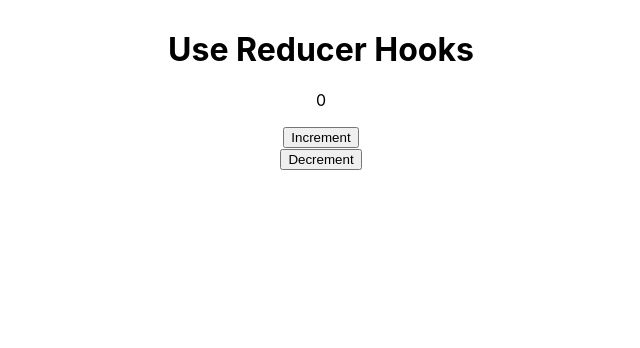
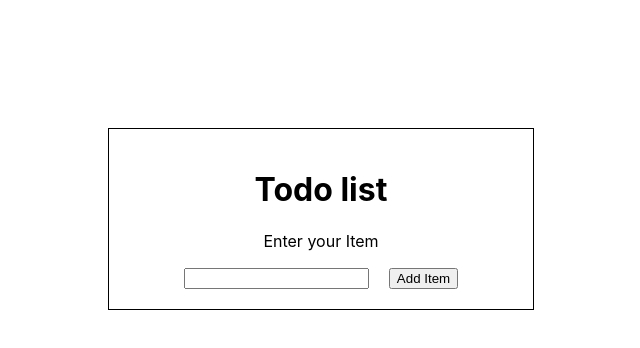
Before and after one commit to mosin92/Bootacmp_React_Hook, a React (Create React App) app: page / in a window 1280 px wide. Shown: the top 348 px of the page, without its empty margins (319-959 px from the left). Built offline with nearby package versions, Linux system fonts and the light colour scheme.

Commit message:
Simple Todo app

```diff
--- a/package.json
+++ b/package.json
@@ -9,6 +9,7 @@
     "react": "^17.0.2",
     "react-dom": "^17.0.2",
     "react-scripts": "4.0.3",
+    "react-toastify": "^7.0.4",
     "web-vitals": "^1.1.2"
   },
   "scripts": {
--- a/src/App.js
+++ b/src/App.js
@@ -1,8 +1,9 @@
 import './App.css';
+import Todo from './Components/TodoApp/Todo';
 // import Loginform from './Components/Controlled-Login-Form/Loginform';
 // import Form from './Components/UnControlled-Form/Form';
 // import UseEffectHook from './Components/UseEffectHook';
-import UseReducerHook from './Components/UseReducerHooks/UseReducerHook';
+// import UseReducerHook from './Components/UseReducerHooks/UseReducerHook';
 
 function App() {
   return (
@@ -10,7 +11,8 @@ function App() {
       {/* <Loginform /> */}
       {/* <Form /> */}
       {/* <UseEffectHook /> */}
-      <UseReducerHook />
+      {/* <UseReducerHook /> */}
+      <Todo />
     </div>
   );
 }
--- /dev/null
+++ b/src/Components/TodoApp/Todo.js
@@ -0,0 +1,57 @@
+import React, { useState } from 'react'
+import { ToastContainer, toast } from 'react-toastify';
+import 'react-toastify/dist/ReactToastify.css';
+function Todo() {
+    const [inputdata, setinputdata] = useState()
+    const [item, setitem] = useState([])
+    const [flag, setflag] = useState(false)
+    const AddItems = () => {
+        if (!inputdata) {
+            toast.error("Please Enter Item")
+        }
+        else {
+            setitem([inputdata, ...item])
+            setinputdata("")
+            setflag(true)
+            toast("Item Added Succesfully")
+        }
+
+    }
+    const DeleteItems = (id) => {
+        const NewItems = item.filter((value, index) => {
+            return id !== index
+        })
+
+        setitem(NewItems)
+    }
+
+    const RemoveAllItems = () => {
+        setitem([])
+        setflag(false)
+    }
+    return (
+        <div style={{ border: '1px solid black', margin: '10% auto', width: "30%", padding: "20px" }}>
+            <h1>Todo list</h1>
+            <p>Enter your Item</p>
+            <input type="text" value={inputdata} onChange={(e) => setinputdata(e.target.value)} />
+            <button style={{ marginLeft: '20px' }} onClick={AddItems}>Add Item</button>
+            {
+                item.map((value, index) => (
+                    <>
+                        {item && <p key={index} style={{ border: '1px solid black' }}>{value}<span>
+                            <button style={{ marginLeft: "30px" }} onClick={() => DeleteItems(index)}>Delete</button></span> </p>}
+                    </>
+                ))
+            }
+            <br />
+            {
+                flag && <button onClick={RemoveAllItems} >Clear List</button>
+            }
+
+
+            <ToastContainer position="top-center" />
+        </div>
+    )
+}
+
+export default Todo
--- a/src/Components/UseReducerHooks/NumberReducer.js
+++ b/src/Components/UseReducerHooks/NumberReducer.js
@@ -12,3 +12,5 @@ else{
 }
 
 export default number_reducer;
+
+//Called as custom Hook
```
Also changed, not shown: 1 other file (tests, documents, lock files or other folders).
